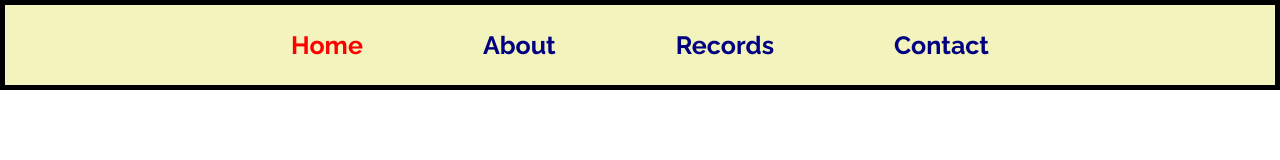
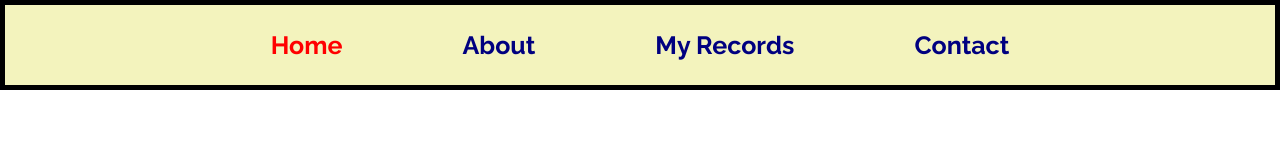
Before and after one commit to CRG9/music-portfolio, a plain HTML site: page index.html in a window 1280 px wide. Drawn offline with Linux system fonts and the light colour scheme.

Commit message:
Update index.html

```diff
--- a/index.html
+++ b/index.html
@@ -19,7 +19,7 @@
       <ul>
         <li><a href="/index.html">Home</a></li>
         <li><a href="/about.html">About</a></li>
-        <li><a href="/records.html">Records</a></li>
+        <li><a href="/records.html">My Records</a></li>
         <li><a href="/contact.html">Contact</a></li>
       </ul>
     </nav>
```
